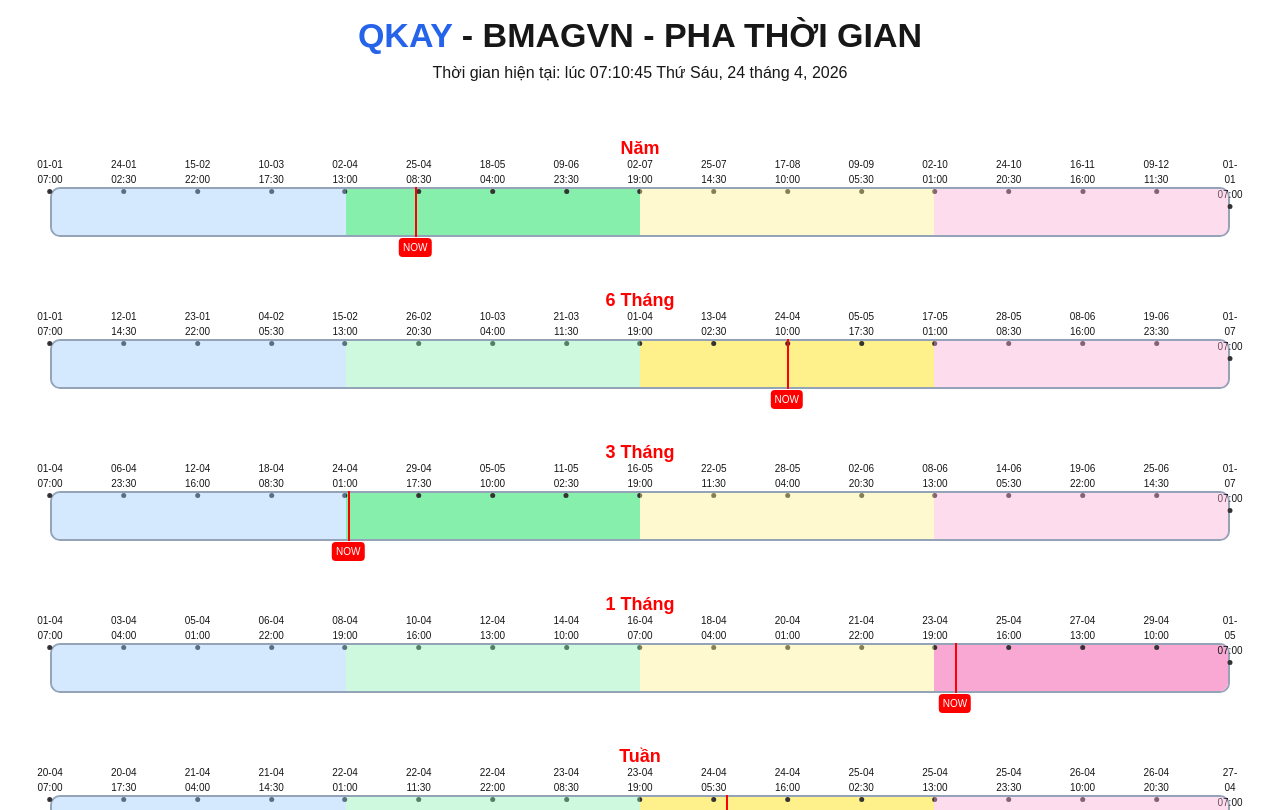
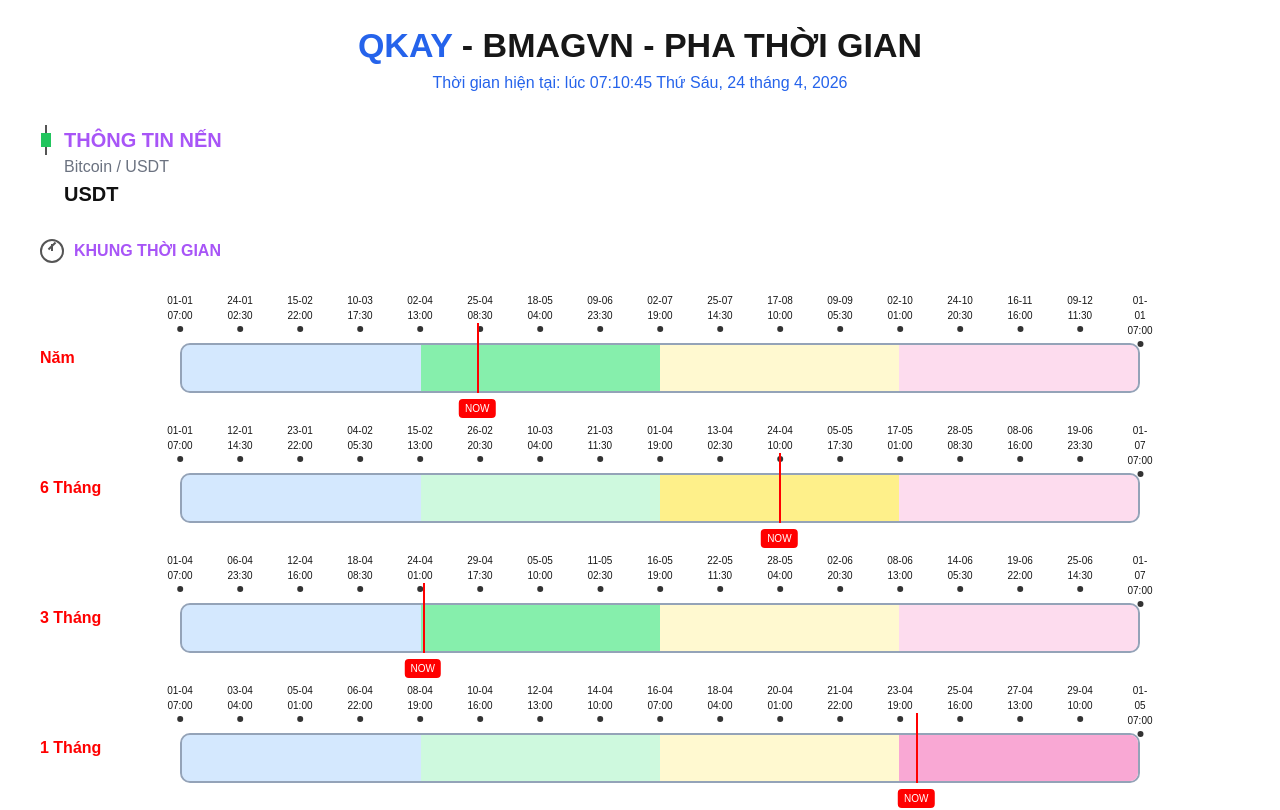
Before and after one commit to khainq27-sudo/pha-time, a Next.js app: page / in a window 1280 px wide. Shown: the top 810 px of the page. Built offline with nearby package versions, Linux system fonts and the light colour scheme; no server answers.

Commit message:
update UI + chart OKX

```diff
--- a/app/page.tsx
+++ b/app/page.tsx
@@ -51,10 +51,39 @@
     return () => ws.close();
   }, []);
 
-  // ===== TIME =====
+  const getProgress = (start: Date, end: Date) =>
+  ((now.getTime() - start.getTime()) /
+    (end.getTime() - start.getTime())) *
+  100;
+
+  const createPhaseTicks = (start: Date, end: Date) => {
+    const ticks = [];
+    const totalParts = 16;
+    const step =
+  (end.getTime() - start.getTime()) / totalParts;
+
+    for (let i = 0; i <= totalParts; i++) {
+      const t = new Date(start.getTime() + step * i);
+      ticks.push({
+        label: t.toLocaleDateString("vi-VN", {
+          day: "2-digit",
+          month: "2-digit",
+        }),
+        hour: t.toLocaleTimeString("vi-VN", {
+          hour: "2-digit",
+          minute: "2-digit",
+        }),
+        percent: (i / totalParts) * 100,
+      });
+    }
+    return ticks;
+  };
+
+  // ===== NĂM =====
   const startYear = new Date(now.getFullYear(), 0, 1, 7);
   const endYear = new Date(now.getFullYear() + 1, 0, 1, 7);
 
+  // ===== 6 THÁNG =====
   const isFirstHalf = now.getMonth() < 6;
   const startHalf = isFirstHalf
     ? new Date(now.getFullYear(), 0, 1, 7)
@@ -63,6 +92,7 @@
     ? new Date(now.getFullYear(), 6, 1, 7)
     : new Date(now.getFullYear() + 1, 0, 1, 7);
 
+  // ===== 3 THÁNG =====
   const quarterStart = new Date(
     now.getFullYear(),
     Math.floor(now.getMonth() / 3) * 3,
@@ -75,30 +105,41 @@
     1,
     7
   );
-
+  // ===== 1 THÁNG =====
   const startMonth = new Date(now.getFullYear(), now.getMonth(), 1, 7);
   const endMonth = new Date(now.getFullYear(), now.getMonth() + 1, 1, 7);
-
+  // ===== OKX DAY (7h) =====
   const startDay = new Date(now);
   startDay.setHours(7, 0, 0, 0);
   if (now < startDay) startDay.setDate(startDay.getDate() - 1);
   const endDay = new Date(startDay.getTime() + 86400000);
 
+  const makeRange = (days: number) => ({
+    start: new Date(startDay.getTime() - (days - 1) * 86400000),
+    end: endDay,
+  });
+
+  // ===== CUSTOM TIME =====
+
+  // Tuần: 7:00 20/4
   const d7 = {
   start: new Date(now.getFullYear(), 3, 20, 7),
   end: new Date(now.getFullYear(), 3, 20, 7 + 24 * 7),
   };
 
+  // 5 ngày: 7:00 22/4
   const d5 = {
   start: new Date(now.getFullYear(), 3, 22, 7),
   end: new Date(now.getFullYear(), 3, 22, 7 + 24 * 5),
   };
 
+  // 3 ngày: 7:00 22/4
   const d3 = {
   start: new Date(now.getFullYear(), 3, 22, 7),
   end: new Date(now.getFullYear(), 3, 22, 7 + 24 * 3),
   };
 
+  // 2 ngày: 7:00 23/4
   const d2 = {
   start: new Date(now.getFullYear(), 3, 23, 7),
   end: new Date(now.getFullYear(), 3, 23, 7 + 24 * 2),
@@ -111,6 +152,42 @@
           <span style={styles.qkay}>QKAY</span> - BMAGVN - PHA THỜI GIAN
         </h1>
         <p style={styles.time}>Thời gian hiện tại: {time}</p>
+      </div>
+
+      <div style={styles.leftSection}>
+        <div style={styles.candleBox}>
+          <div style={styles.candleIcon}>
+            <div style={styles.wick}></div>
+            <div style={styles.body}></div>
+          </div>
+
+          <div>
+            <div style={styles.candleTitle}>THÔNG TIN NẾN</div>
+            <div style={styles.market}>Bitcoin / USDT</div>
+            <div
+  style={{
+    ...styles.price,
+    color:
+      price > prevPrice
+        ? "#22c55e"
+        : price < prevPrice
+        ? "#ef4444"
+        : "#111",
+  }}
+>
+  {price} USDT
+</div>
+          </div>
+        </div>
+      </div>
+
+      <div style={styles.timeFrameBox}>
+        <div style={styles.clockIcon}>
+          <div style={styles.clockCircle}></div>
+          <div style={styles.hourHand}></div>
+          <div style={styles.minuteHand}></div>
+        </div>
+        <div style={styles.timeFrameTitle}>KHUNG THỜI GIAN</div>
       </div>
 
       <Timeline title="Năm" start={startYear} end={endYear} now={now} />
@@ -126,20 +203,28 @@
   );
 }
 
-// ===== TIMELINE =====
-function Timeline({ title, start, end, now }: any) {
+// ===== COMPONENT =====
+function Timeline({
+  title,
+  start,
+  end,
+  now,
+}: {
+  title: string;
+  start: Date;
+  end: Date;
+  now: Date;
+}) {
   const progress =
   ((now.getTime() - start.getTime()) /
     (end.getTime() - start.getTime())) *
   100;
+  const ticks = [];
 
-  const isMobile =
-    typeof window !== "undefined" && window.innerWidth < 600;
-
-  const total = isMobile ? 8 : 16;
-
-  const ticks = [];
-  const step = (end.getTime() - start.getTime()) / total;
+  const total = 16;
+  const currentPart = Math.floor(progress / (100 / total));
+  const step =
+  (end.getTime() - start.getTime()) / total;
 
   for (let i = 0; i <= total; i++) {
     const t = new Date(start.getTime() + step * i);
@@ -156,18 +241,15 @@
     });
   }
 
-  const currentPart = Math.floor(progress / (100 / 16));
-
   return (
     <div style={styles.timelineRow}>
-      {/* LABEL TRÊN GIỮA */}
-      <div style={styles.centerLabel}>{title}</div>
+      <div style={styles.label}>{title}</div>
 
       <div style={styles.timelineContent}>
-        {ticks.map((t: any, i: number) => (
+        {ticks.map((t, i) => (
           <div key={i} style={{ ...styles.tick, left: `${t.percent}%` }}>
             <div>{t.label}</div>
-            {!isMobile && <div>{t.hour}</div>}
+            <div>{t.hour}</div>
             <div style={styles.dot}></div>
           </div>
         ))}
@@ -180,6 +262,8 @@
         ...styles.part,
         background: ["#93c5fd", "#86efac", "#fef08a", "#f9a8d4"][i],
         opacity: Math.floor(currentPart / 4) === i ? 1 : 0.4,
+        transform:
+          Math.floor(currentPart / 4) === i ? "scaleY(1.1)" : "scaleY(1)",
       }}
     />
   ))}
@@ -195,76 +279,49 @@
 
 // ===== STYLE =====
 const styles: any = {
-  container: { padding: 10 },
+  container: { background: "#fff", minHeight: "100vh" },
+  header: { textAlign: "center", paddingTop: 20 },
+  title: { fontSize: 34, fontWeight: "bold" },
+  qkay: { color: "#2563eb" },
+  time: { color: "#2563eb" },
 
-  header: { textAlign: "center" },
+  leftSection: { paddingLeft: 40, marginTop: 30 },
+  candleBox: { display: "flex", gap: 12 },
+  candleIcon: { position: "relative", width: 12, height: 30 },
+  wick: { width: 2, height: 30, background: "#555", position: "absolute", left: "50%", transform: "translateX(-50%)" },
+  body: { width: 10, height: 14, background: "#22c55e", position: "absolute", top: 8, left: "50%", transform: "translateX(-50%)" },
 
-  title: { fontSize: "clamp(18px,4vw,34px)", fontWeight: "bold" },
+  candleTitle: { color: "#a855f7", fontWeight: "bold", fontSize: 20 },
+  market: { color: "#6b7280" },
+  price: { fontSize: 20, fontWeight: "bold" },
 
-  qkay: { color: "#2563eb" },
+  timeFrameBox: { display: "flex", gap: 10, paddingLeft: 40, marginTop: 30 },
+  clockIcon: { position: "relative", width: 24, height: 24 },
+  clockCircle: { border: "2px solid #555", borderRadius: "50%", width: "100%", height: "100%" },
+  hourHand: { width: 2, height: 7, background: "#555", position: "absolute", top: 5, left: "50%", transform: "translateX(-50%)" },
+  minuteHand: { width: 2, height: 10, background: "#555", position: "absolute", top: 2, left: "50%", transform: "translateX(-50%) rotate(45deg)" },
 
-  time: { fontSize: "clamp(12px,3vw,16px)" },
+  timeFrameTitle: { color: "#a855f7", fontWeight: "bold" },
 
-  timelineRow: {
-    marginTop: 50,
-    padding: "0 clamp(10px,4vw,40px)",
-    position: "relative",
-  },
+  timelineRow: { display: "flex", alignItems: "center", marginTop: 60, padding: "0 40px", gap: 20 },
+  label: { width: 120, color: "red", fontWeight: "bold" },
+  timelineContent: { position: "relative", width: "80%" },
 
-  centerLabel: {
-    textAlign: "center",
-    fontWeight: "bold",
-    color: "red",
-    marginBottom: 25,
-    fontSize: "clamp(14px,3vw,18px)",
-  },
+  bar: { display: "flex", width: "100%", height: 50, borderRadius: 10, overflow: "hidden", marginTop: 20, border: "2px solid #94a3b8" },
+  part: { flex: 1 },
+  line: { position: "absolute", top: 0, bottom: 0, width: 2, background: "red" },
 
-  timelineContent: {
-    position: "relative",
-  },
-
-  bar: {
-    display: "flex",
-    height: "clamp(30px,6vw,50px)",
-    borderRadius: 10,
-    overflow: "hidden",
-    border: "2px solid #94a3b8",
-  },
-
-  part: { flex: 1 },
-
-  line: {
-    position: "absolute",
-    top: 0,
-    bottom: 0,
-    width: 2,
-    background: "red",
-  },
-
-  tick: {
-    position: "absolute",
-    top: -30,
-    transform: "translateX(-50%)",
-    fontSize: "clamp(8px,2vw,10px)",
-    textAlign: "center",
-  },
-
-  dot: {
-    width: 5,
-    height: 5,
-    background: "#333",
-    borderRadius: "50%",
-    margin: "2px auto",
-  },
+  tick: { position: "absolute", top: -30, transform: "translateX(-50%)", fontSize: 10, textAlign: "center" },
+  dot: { width: 6, height: 6, background: "#333", borderRadius: "50%", margin: "3px auto" },
 
   now: {
     position: "absolute",
-    bottom: -20,
+    bottom: -25,
     transform: "translateX(-50%)",
     background: "red",
     color: "#fff",
     fontSize: 10,
-    padding: "2px 4px",
+    padding: "2px 6px",
     borderRadius: 4,
   },
 };
```
Lines whose indentation alone changed are shown as unchanged.
